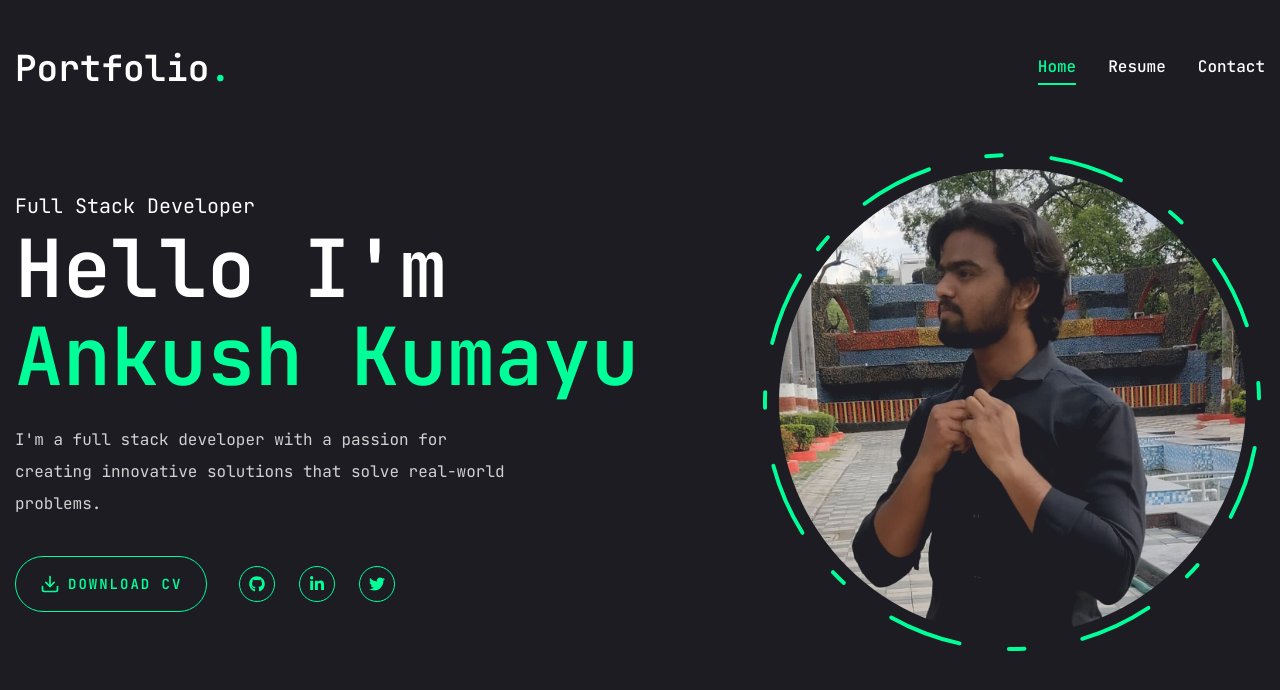
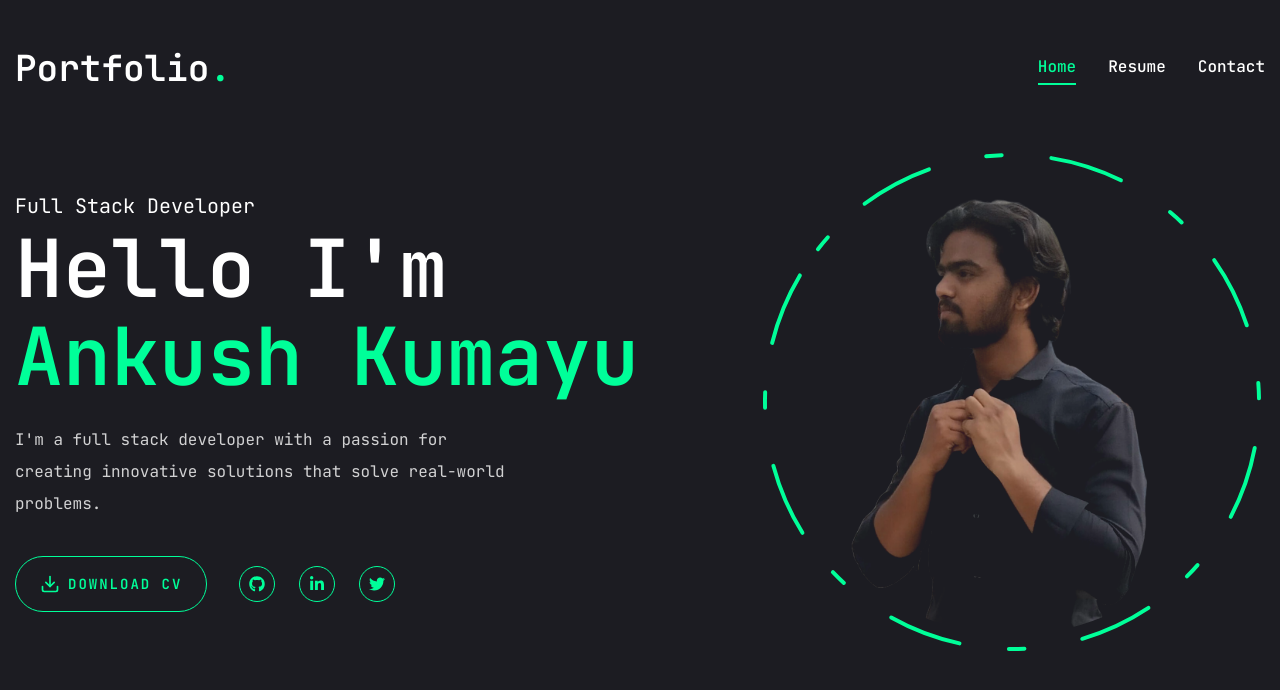
Before and after one commit to githubankush/ankush-portfolio, a Next.js app: page / in a window 1280 px wide. Shown: the top 690 px of the page. Built offline with nearby package versions, Linux system fonts and the light colour scheme.

Commit message:
Photo changed

```diff
--- a/components/Photo.jsx
+++ b/components/Photo.jsx
@@ -18,7 +18,7 @@ const Photo = () => {
           className="absolute inset-0 m-auto w-[198px] h-[198px] xl:w-[499px] xl:h-[498px] mix-blend-lighten"
         >
           <Image
-            src="/assets/portfolio_image2.jpg"
+            src="/assets/portfolio_image2.png"
             priority
             quality={100}
             fill
```
Also changed, not shown: public/assets/portfolio_image2.jpg (deleted), public/assets/portfolio_image2.png (added).
